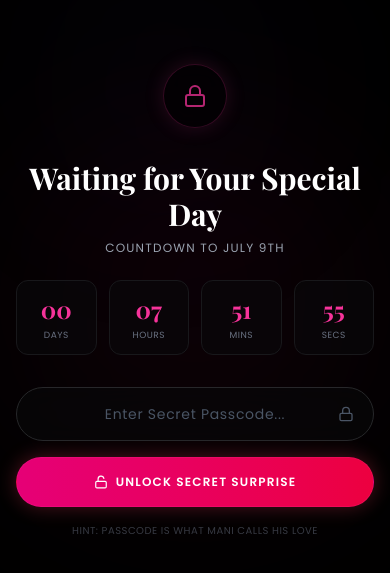
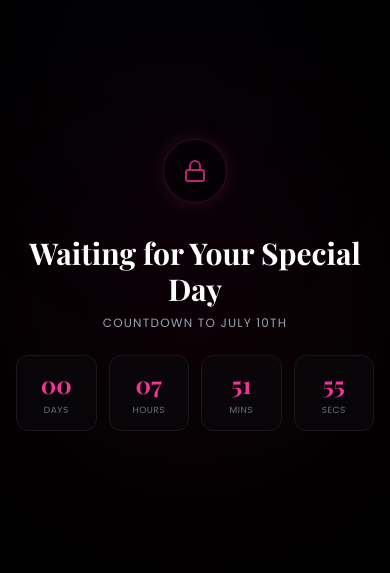
Before and after one commit to tajindersingh111/birthday, a Next.js app: page / in a window 390 px wide. Shown: the part 121-694 px from the top of the page. Built offline with nearby package versions, Linux system fonts and the light colour scheme.

Commit message:
Refactor LockScreen to run Countdown -> Greeting Screen -> Passcode Input progression

```diff
--- a/src/components/LockScreen.tsx
+++ b/src/components/LockScreen.tsx
@@ -2,20 +2,20 @@
 
 import { useState, useEffect } from "react";
 import { motion, AnimatePresence } from "framer-motion";
-import { Lock, Unlock, Sparkles, Heart } from "lucide-react";
+import { Lock, Unlock, Sparkles } from "lucide-react";
 import Image from "next/image";
 import confetti from "canvas-confetti";
 
 interface LockScreenProps {
   onUnlock: () => void;
-  birthdayDate: string; // e.g. "2026-07-09T00:00:00"
+  birthdayDate: string; // ISO string target, e.g. "2026-07-10T00:00:00"
 }
 
 export function LockScreen({ onUnlock, birthdayDate }: LockScreenProps) {
   const [password, setPassword] = useState("");
   const [error, setError] = useState(false);
   const [timeLeft, setTimeLeft] = useState({ days: 0, hours: 0, minutes: 0, seconds: 0 });
-  const [isBirthday, setIsBirthday] = useState(false);
+  const [stage, setStage] = useState<"countdown" | "greetings" | "passcode">("countdown");
   const [shake, setShake] = useState(false);
 
   // Countdown timer logic
@@ -27,15 +27,16 @@ export function LockScreen({ onUnlock, birthdayDate }: LockScreenProps) {
       const difference = target.getTime() - now.getTime();
 
       if (difference <= 0) {
-        setIsBirthday(true);
         setTimeLeft({ days: 0, hours: 0, minutes: 0, seconds: 0 });
+        // If countdown ends, shift to greetings automatically if we're in countdown stage
+        setStage((prev) => (prev === "countdown" ? "greetings" : prev));
       } else {
         const days = Math.floor(difference / (1000 * 60 * 60 * 24));
         const hours = Math.floor((difference % (1000 * 60 * 60 * 24)) / (1000 * 60 * 60));
         const minutes = Math.floor((difference % (1000 * 60 * 60)) / (1000 * 60));
         const seconds = Math.floor((difference % (1000 * 60)) / 1000);
         setTimeLeft({ days, hours, minutes, seconds });
-        setIsBirthday(false);
+        setStage("countdown");
       }
     };
 
@@ -77,37 +78,50 @@ export function LockScreen({ onUnlock, birthdayDate }: LockScreenProps) {
     } else {
       setError(true);
       setShake(true);
+      setPassword(""); // Clear input on error
       setTimeout(() => setShake(false), 500);
     }
   };
 
   return (
     <div className="fixed inset-0 z-[9999] bg-black overflow-hidden flex flex-col justify-center items-center px-4 select-none">
-      {/* Background elements */}
+      {/* Background glowing effects */}
       <div className="absolute inset-0 z-0 pointer-events-none">
         <div className="absolute top-1/2 left-1/2 -translate-x-1/2 -translate-y-1/2 w-[350px] h-[350px] bg-pink-900/10 rounded-full blur-[100px]"></div>
         <div className="absolute top-[10%] left-[10%] w-[250px] h-[250px] bg-purple-900/5 rounded-full blur-[80px]"></div>
       </div>
 
       <div className="z-10 w-full max-w-lg flex flex-col items-center text-center">
-        {/* Lock Icon Indicator */}
+
+        {/* Animated Icon Header (Lock icon changes to Sparkles during Greeting and Lock on Passcode) */}
         <motion.div
+          key={stage}
           initial={{ scale: 0.8, opacity: 0 }}
           animate={{ scale: 1, opacity: 1 }}
           transition={{ type: "spring", stiffness: 100 }}
           className="w-16 h-16 rounded-full border border-pink-500/20 bg-black/40 backdrop-blur-md flex items-center justify-center mb-8 shadow-[0_0_20px_rgba(236,72,153,0.15)] text-pink-500"
         >
-          <Lock className="w-6 h-6 animate-pulse" />
+          {stage === "countdown" && <Lock className="w-6 h-6 animate-pulse" />}
+          {stage === "greetings" && <Sparkles className="w-6 h-6 animate-bounce" />}
+          {stage === "passcode" && <Lock className="w-6 h-6" />}
         </motion.div>
 
-        {/* 1. Countdown screen if NOT birthday yet */}
-        {!isBirthday ? (
-          <div className="mb-8">
+        <AnimatePresence mode="wait">
+          {/* STAGE 1: COUNTDOWN */}
+          {stage === "countdown" && (
+            <motion.div
+              key="countdown"
+              initial={{ opacity: 0, y: 15 }}
+              animate={{ opacity: 1, y: 0 }}
+              exit={{ opacity: 0, y: -15 }}
+              transition={{ duration: 0.5 }}
+              className="mb-8"
+            >
               <h1 className="font-['Playfair_Display',serif] text-3xl sm:text-4xl font-bold text-white mb-2">
                 Waiting for Your Special Day
               </h1>
               <p className="text-gray-400 font-['Poppins',sans-serif] text-xs uppercase tracking-widest mb-6">
-              Countdown to July 9th
+                Countdown to July 10th
               </p>
 
               <div className="grid grid-cols-4 gap-3 sm:gap-4 max-w-sm mx-auto">
@@ -125,17 +139,21 @@ export function LockScreen({ onUnlock, birthdayDate }: LockScreenProps) {
                   </div>
                 ))}
               </div>
-          </div>
-        ) : (
-          /* 2. Birthday Screen when countdown is complete */
+            </motion.div>
+          )}
+
+          {/* STAGE 2: HAPPY BIRTHDAY GREETING SCREEN */}
+          {stage === "greetings" && (
             <motion.div
-            initial={{ opacity: 0, y: 20 }}
-            animate={{ opacity: 1, y: 0 }}
-            transition={{ duration: 1 }}
-            className="mb-8 flex flex-col items-center"
+              key="greetings"
+              initial={{ opacity: 0, scale: 0.95 }}
+              animate={{ opacity: 1, scale: 1 }}
+              exit={{ opacity: 0, scale: 1.05, filter: "blur(5px)" }}
+              transition={{ duration: 0.7 }}
+              className="flex flex-col items-center mb-4"
             >
-            {/* Princess Frame */}
-            <div className="relative w-44 h-44 sm:w-48 sm:h-48 rounded-full overflow-hidden border-2 border-pink-500/30 p-1.5 bg-black/40 backdrop-blur-md shadow-[0_0_30px_rgba(244,63,94,0.3)] mb-6">
+              {/* Princess Portrait Frame */}
+              <div className="relative w-44 h-44 sm:w-48 sm:h-48 rounded-full overflow-hidden border-2 border-pink-500/30 p-1.5 bg-black/40 backdrop-blur-md shadow-[0_0_30px_rgba(244,63,94,0.35)] mb-6 animate-pulse">
                 <div className="relative w-full h-full rounded-full overflow-hidden">
                   <Image
                     src="/photos/WhatsApp Image 2026-07-09 at 4.45.18 PM.jpeg"
@@ -150,17 +168,42 @@ export function LockScreen({ onUnlock, birthdayDate }: LockScreenProps) {
               <h1 className="font-['Playfair_Display',serif] text-3xl sm:text-5xl font-black tracking-tight leading-tight text-white mb-2">
                 Happy Birthday,
               </h1>
-            <h2 className="font-['Playfair_Display',serif] text-2xl sm:text-4xl italic font-normal text-transparent bg-clip-text bg-gradient-to-r from-pink-400 to-rose-300 drop-shadow-[0_0_10px_rgba(236,72,153,0.3)]">
-              My Princess <span className="not-italic text-red-500 align-middle inline-block">👑❤️</span>
+              <h2 className="font-['Playfair_Display',serif] text-2xl sm:text-4xl italic font-normal text-transparent bg-clip-text bg-gradient-to-r from-pink-400 to-rose-300 drop-shadow-[0_0_10px_rgba(236,72,153,0.3)] mb-10">
+                My Princess <span className="not-italic text-red-500 align-middle inline-block animate-bounce">👑❤️</span>
               </h2>
+
+              <motion.button
+                onClick={() => setStage("passcode")}
+                whileHover={{ scale: 1.05, boxShadow: "0 0 25px rgba(236,72,153,0.5)" }}
+                whileTap={{ scale: 0.95 }}
+                className="px-8 py-4 rounded-full bg-gradient-to-r from-pink-600 to-rose-600 hover:from-pink-500 hover:to-rose-500 text-white font-bold tracking-widest uppercase text-xs flex items-center gap-2 border border-pink-500/20 shadow-[0_0_20px_rgba(244,63,94,0.3)] cursor-pointer transition-all duration-300"
+              >
+                <span>Reveal My Present</span>
+                <span>🎁</span>
+              </motion.button>
             </motion.div>
           )}
 
-        {/* Lock Passcode Form */}
+          {/* STAGE 3: PASSCODE LOCK SYSTEM */}
+          {stage === "passcode" && (
+            <motion.div
+              key="passcode"
+              initial={{ opacity: 0, y: 15 }}
+              animate={{ opacity: 1, y: 0 }}
+              transition={{ duration: 0.5 }}
+              className="w-full max-w-sm flex flex-col items-center"
+            >
+              <h2 className="font-['Playfair_Display',serif] text-2xl sm:text-3xl font-bold text-white mb-2">
+                Unlock Surprise Present
+              </h2>
+              <p className="text-gray-400 font-['Poppins',sans-serif] text-xs uppercase tracking-widest mb-8">
+                Enter secret passcode to proceed
+              </p>
+
               <motion.div
                 animate={shake ? { x: [-10, 10, -10, 10, -5, 5, 0] } : {}}
                 transition={{ duration: 0.4 }}
-          className="w-full max-w-sm"
+                className="w-full"
               >
                 <form onSubmit={handleSubmit} className="flex flex-col gap-4">
                   <div className="relative">
@@ -171,6 +214,7 @@ export function LockScreen({ onUnlock, birthdayDate }: LockScreenProps) {
                         setPassword(e.target.value);
                         if (error) setError(false);
                       }}
+                      autoFocus
                       placeholder="Enter Secret Passcode..."
                       className="w-full px-6 py-4 bg-zinc-950/60 border border-zinc-800 rounded-full focus:outline-none focus:border-pink-500/60 text-white placeholder-gray-600 text-center font-['Poppins',sans-serif] tracking-wider text-sm transition-colors duration-300 backdrop-blur-md"
                     />
@@ -186,7 +230,7 @@ export function LockScreen({ onUnlock, birthdayDate }: LockScreenProps) {
                     className="py-4 rounded-full bg-gradient-to-r from-pink-600 to-rose-600 hover:from-pink-500 hover:to-rose-500 text-white font-semibold uppercase tracking-widest text-xs flex items-center justify-center gap-2 border border-pink-500/20 shadow-[0_0_20px_rgba(244,63,94,0.3)] cursor-pointer transition-all duration-300"
                   >
                     <Unlock size={14} />
-              <span>Unlock Secret Surprise</span>
+                    <span>Open Vault</span>
                   </motion.button>
                 </form>
 
@@ -214,6 +258,9 @@ export function LockScreen({ onUnlock, birthdayDate }: LockScreenProps) {
                   )}
                 </AnimatePresence>
               </motion.div>
+            </motion.div>
+          )}
+        </AnimatePresence>
       </div>
     </div>
   );
```
Lines whose indentation alone changed are shown as unchanged.
